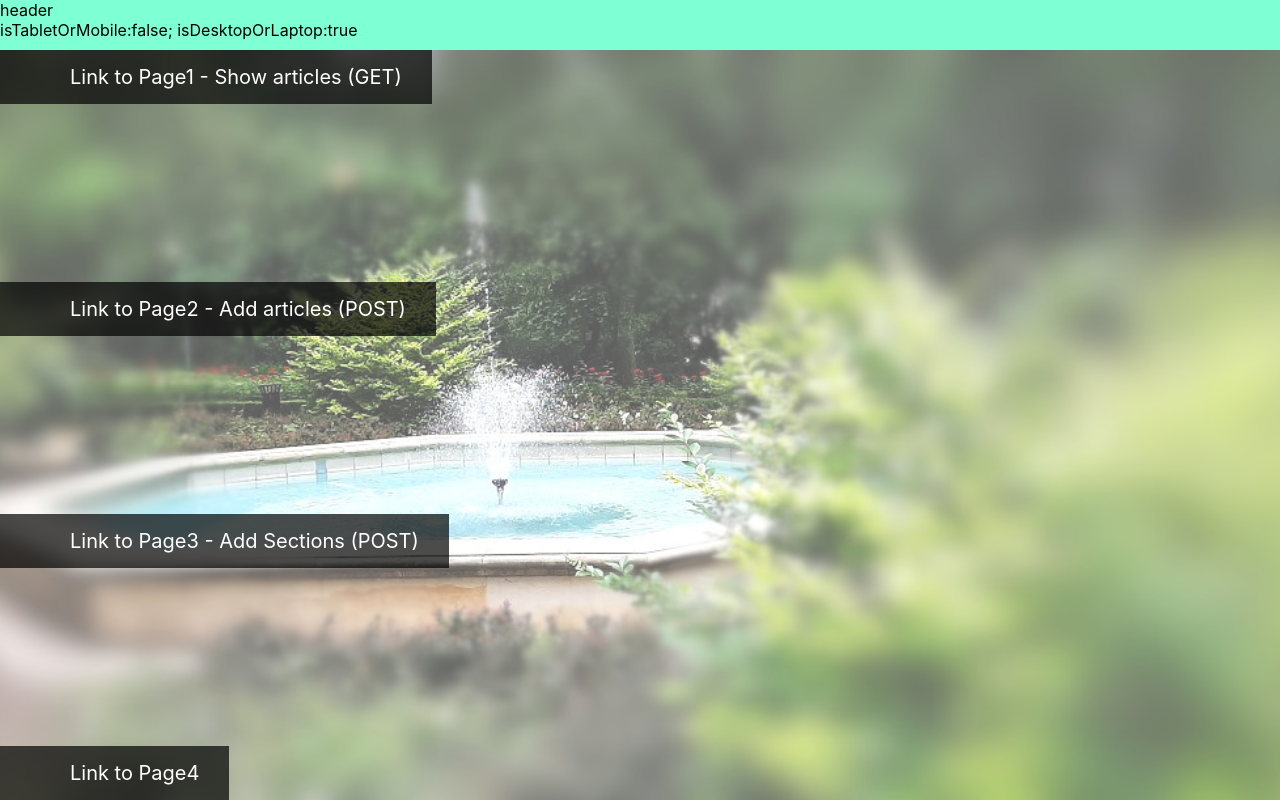
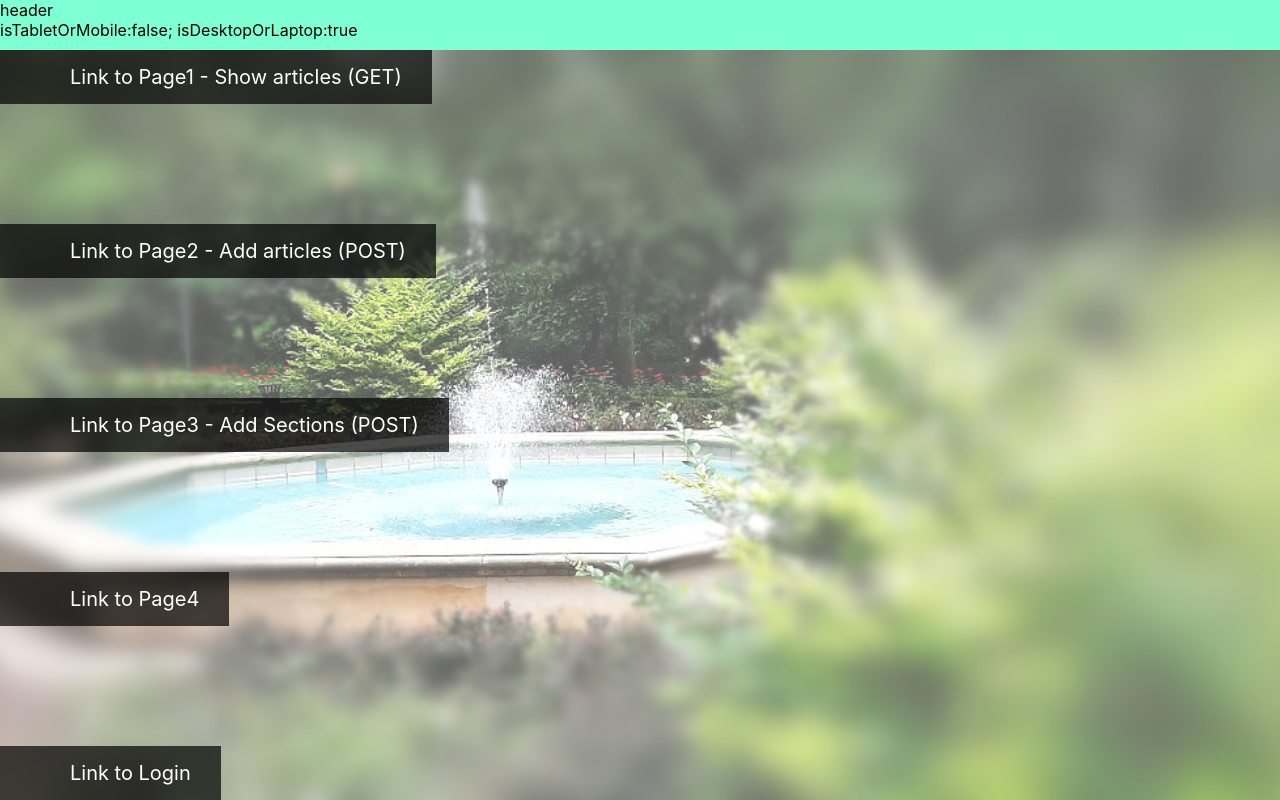
Before and after one commit to Mikooo-to/guidebook, a React (Create React App) app in the folder frontend/: page /home in a window 1280 px wide. Built offline with nearby package versions, Linux system fonts and the light colour scheme.

Commit message:
fixed the router first page

```diff
--- a/frontend/src/App.tsx
+++ b/frontend/src/App.tsx
@@ -28,7 +28,7 @@
   const rendredPages = (
     <Router>
       <Routes>
-        <Route path="/" element={<Navigate to="/login" />} />
+        <Route path="/" element={<Navigate to="/home" />} />
         <Route path="/home" element={<HomePage />} />
         <Route
           path={pagesPathsAndNames[0].path}
--- a/frontend/src/pages/HomePage/HomePage.tsx
+++ b/frontend/src/pages/HomePage/HomePage.tsx
@@ -13,8 +13,6 @@
       buttonsPosition={isDesktopOrLaptop ? 'flex-start' : 'flex-end'}
     >
       {pagesPathsAndNames
-      .filter((p) => p.path !== '/login')
-
       .map((p) => (
         <PageLinkBtn
           key={p.path}
```
Also changed, not shown: 1 other file (tests, documents, lock files or other folders).
